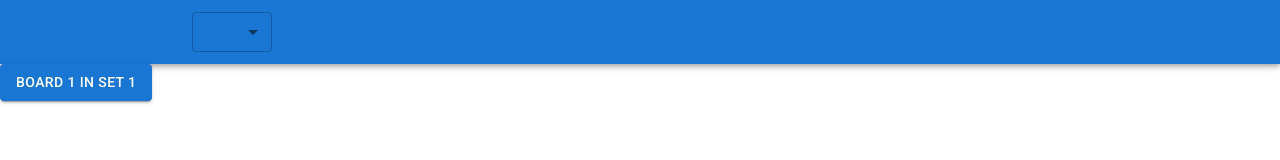
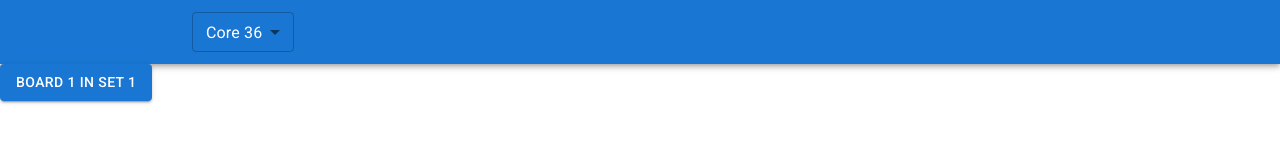
Before and after one commit to shayc/aac-board-ai, a React (Vite) app: page /sets/1/boards/1 in a window 1280 px wide. Shown: the top 160 px of the page. Built offline with nearby package versions, Linux system fonts and the light colour scheme; some icons are missing.

Commit message:
fix: update default value in Select component of AppBar to "Core 36"

```diff
--- a/src/layouts/AppBar.tsx
+++ b/src/layouts/AppBar.tsx
@@ -61,7 +61,7 @@ export function AppBar({
             displayEmpty
             sx={{ color: "inherit" }}
             size="small"
-            value={"AI Communication Board"}
+            value={"Core 36"}
             onChange={() => {
               alert("Not implemented");
             }}
```
